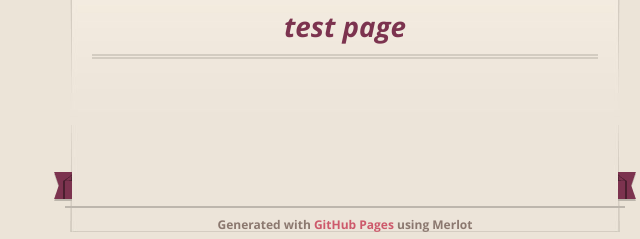
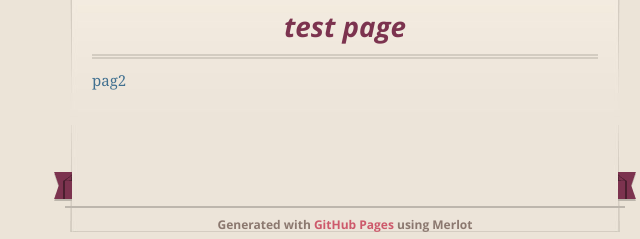
Before and after one commit to michaeldeepak/michaeldeepak.github.io, a plain HTML site: page index.html in a window 1280 px wide. Shown: the part 190-429 px from the top of the page, 295-935 px from the left. Drawn offline with nearby package versions, Linux system fonts and the light colour scheme.

Commit message:
Update index.html

```diff
--- a/index.html
+++ b/index.html
@@ -56,6 +56,7 @@
 
       <section id="main_content">
         <h3>test page </h3>
+        <a href="page2.html">pag2</a>
        <!-- <h3>
 <a name="welcome-to-github-pages" class="anchor" href="#welcome-to-github-pages"><span class="octicon octicon-link"></span></a>Welcome to GitHub Pages.</h3>
 
```
